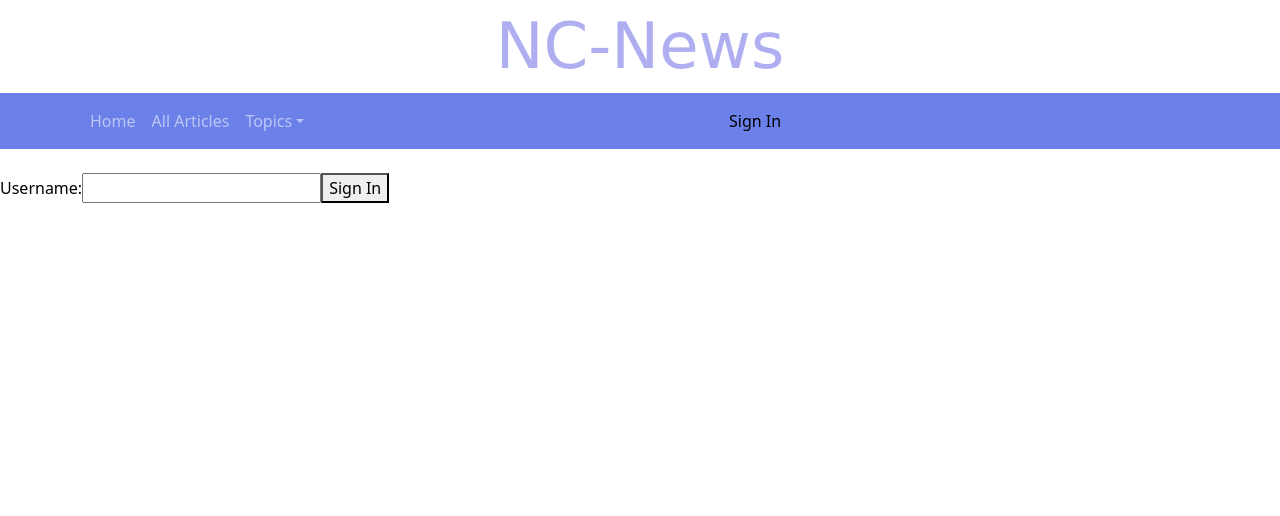
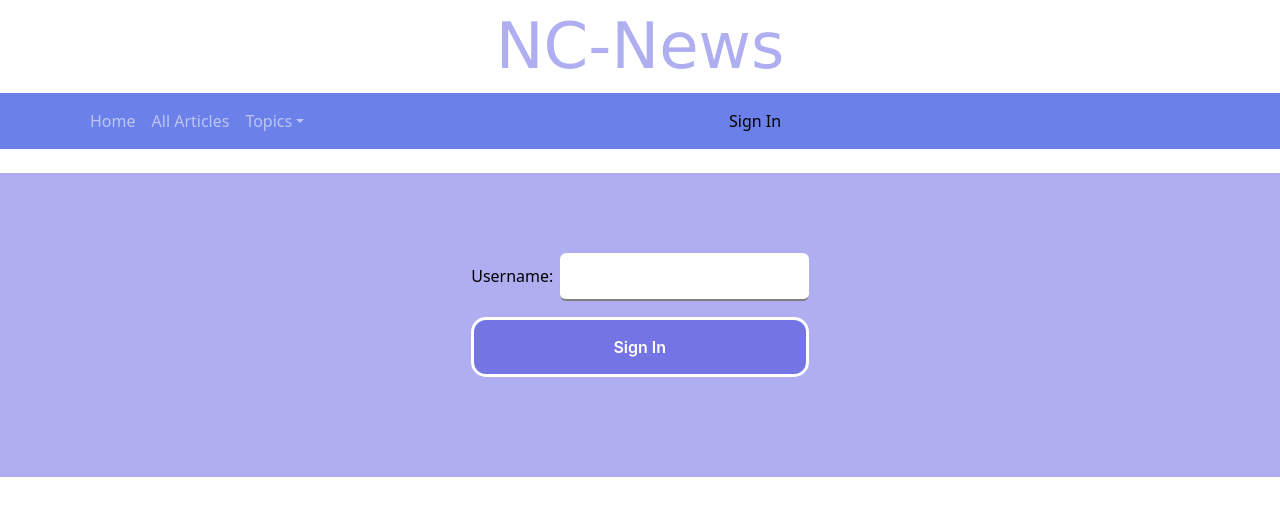
Before and after one commit to rachelkwok00/fe-nc-news, a React (Vite) app: page /account in a window 1280 px wide. Shown: the top 516 px of the page. Built offline with nearby package versions, Linux system fonts and the light colour scheme.

Commit message:
In this commit I have added styling to the all article page and the sign in page

```diff
--- a/CSS/Comment.css
+++ /dev/null
@@ -1,3 +0,0 @@
-p {
-    color: green;
-}
--- a/src/App.css
+++ b/src/App.css
@@ -34,15 +34,16 @@ ul {
   margin-left: auto;
 }
 
+/* all articles page */
+
 #article-container{
 
   display: grid;
   grid-template-columns: repeat(3, 1fr);
   margin-bottom: 1rem;
-
 }
 
-#article-card-container{
+.article-card-container{
   border-width: 0.2rem;
   box-shadow: 0.2rem 0.2rem 0.2rem #e4e4e4;
   border-radius: 1rem;
@@ -58,18 +59,24 @@ ul {
  background-color: rgb(174, 174, 240);
 }
 
-#article-card-container h2{
-  text-decoration: none;
-  color: #ffffff;
+#article-card-container .card-title{
+  color: #1a1a1a;
  }
 
 #article-card-container img{
   height: 10rem;
 }
 
+.author-container{
+  margin-bottom: 1rem;
+  color: #818181;
+}
 
+svg {
+ margin: 0.4rem;
 
-
+}
+/*
 @media screen and (max-width: 1200px) {
   #article-container{
     display: grid;
@@ -86,7 +93,7 @@ ul {
 
 
   }
-}
+}*/
 
 
 
@@ -130,9 +137,14 @@ background-color: #ebe7ff;
   height: 2.8rem;
 }
 /* article card */
+/* .icon-container{
 
+} */
 
 /* article */
+#single-article-container h2{
+padding-top: 1rem;
+}
 
 #single-article-container .topic{
   color: rgb(116, 116, 229);
@@ -149,17 +161,23 @@ background-color: #ebe7ff;
 
 #single-article-container img{
   margin-bottom: 1rem;
+  border-radius: 1rem;
 }
+ /* voting in single article */
 
 #button-voting-container {
   display: flex;
   align-items: center;
   justify-content: center;
+  padding-top: 1rem;
   }
 
   #button-voting-container button{
    background-color: white;
    font-size: 1.2rem;
+   border-radius: 1rem;
+   height: 3rem;
+   width: 3rem;
     }
 
     #button-voting-container button:hover {
@@ -174,14 +192,11 @@ background-color: #ebe7ff;
         transform: translateY(4px)
          }
 
-   #button-voting-container button a{
-      color:  rgb(116, 116, 229);
-      font-size: 150%
-
-      }
 
 #button-voting-container p{
-  padding: 1rem;
+  padding-left: 1rem;
+  padding-right: 1rem;
+  padding-top: 1rem;
   color: white;
   font-weight: bolder;
 
@@ -231,6 +246,7 @@ background-color: #ebe7ff;
 
 h2{
 color: white;
+padding-top: 0.6rem;
 }
 
 #new-comment-container{
@@ -238,6 +254,7 @@ color: white;
   border-color: rgb(255, 255, 255) ;
   border-style: solid;
 }
+
 #comments-container{
   border-color: rgb(255, 255, 255) ;
   border-style: solid;
@@ -253,6 +270,7 @@ color: white;
 .new-comment-container{
   background-color: rgb(255, 255, 255, 0.5);
   padding-top: 2rem;
+  padding-bottom: 2rem;
   margin-left: 2rem;
   margin-right: 2rem;
   border-radius: 2rem;
@@ -276,6 +294,13 @@ color: white;
 .new-comment-container button{
  background-color: rgb(116, 116, 229);
  font-weight: bold;
+ font-size: larger;
+letter-spacing: 0.03rem;
+ height: 4rem;
+ width: 13rem;
+ border-radius: 1rem;
+ border: solid 3px white;
+ color: white;
 }
 
 .new-comment-container button:hover {
@@ -292,7 +317,6 @@ color: white;
 
 .new-comment-container p{
   font-weight: bold;
-  color: red;
   padding-bottom: 2rem;
  }
 
@@ -331,3 +355,87 @@ margin-left: 2rem;
 margin-right: 0.1rem;
 color: rgb(79, 79, 79);
  }
+
+
+ /* loading spinner */
+
+.loading-spinner-container {
+  display: flex;
+  align-items: center;
+  justify-content: center;
+  height: 100vh;
+}
+
+/* Sign in page */
+
+.sign-in-container{
+  display: flex;
+  justify-content: center;
+  height: 19rem;
+  background-color:#aeaef0;
+}
+
+.sign-in-container label{
+   justify-content: center;
+ margin-right: 0.4rem;
+ padding-top: 5.7rem;
+}
+
+.sign-in-container #input-username{
+  height: 3rem;
+  border-radius: 0.4rem;
+  padding-left: 1rem;
+  border: none;
+  border-bottom: 2.5px solid rgb(128, 128, 128);
+}
+
+.sign-in-container .button-container{
+  display: flex;
+  justify-content: center;
+  margin-top: 1rem;
+}
+
+.sign-in-container #signin-button {
+  appearance: none;
+  background-color: rgb(116, 116, 229);
+  border: 3px solid #ffffff;
+  border-radius: 15px;
+  box-sizing: border-box;
+  color: #ffffff;
+  cursor: pointer;
+  display: inline-block;
+  font-family: Roobert,-apple-system,BlinkMacSystemFont,"Segoe UI",Helvetica,Arial,sans-serif,"Apple Color Emoji","Segoe UI Emoji","Segoe UI Symbol";
+  font-size: 16px;
+  font-weight: 600;
+  line-height: normal;
+  margin: 0;
+  min-height: 60px;
+  min-width: 0;
+  outline: none;
+  padding: 16px 24px;
+  text-align: center;
+  text-decoration: none;
+  transition: all 300ms cubic-bezier(.23, 1, 0.32, 1);
+  user-select: none;
+  -webkit-user-select: none;
+  touch-action: manipulation;
+  width: 100%;
+  will-change: transform;
+}
+
+.sign-in-container #signin-button:disabled {
+  pointer-events: none;
+}
+
+.sign-in-container #signin-button:hover {
+  color: #fff;
+  background-color: rgb(82, 82, 161);
+  box-shadow: rgba(0, 0, 0, 0.25) 0 8px 15px;
+  transform: translateY(-2px);
+}
+
+.sign-in-container #signin-button:active {
+  box-shadow: none;
+  transform: translateY(0);
+
+}
--- a/src/Components/AddComment.jsx
+++ b/src/Components/AddComment.jsx
@@ -2,7 +2,6 @@ import React, { useContext, useEffect, useState } from "react";
 import { UserContext } from "../Contexts/UserContext";
 import { deleteComment, postComment } from "./Utils/apis";
 import NewComment from "./NewComment";
-import "../../CSS/Comment.css";
 import Alert from "react-bootstrap/Alert";
 import { Button } from "react-bootstrap";
 import DeleteCommentButton from "./DeleteCommentButton";
--- a/src/Components/ArticleCard.jsx
+++ b/src/Components/ArticleCard.jsx
@@ -7,26 +7,41 @@ import Stack from "react-bootstrap/Stack";
 
 export default function ArticleCard(article) {
   return (
+    <div className="article-card-container">
       <Card style={{ width: "18rem" }}>
         <Card.Body>
           <Card.Link as={Link} to={`/articles/${article.article.article_id}`}>
-          <Card.Title>{article.article.title}</Card.Title>
+            <Card.Title className="card-title">
+              {article.article.title}
+            </Card.Title>
           </Card.Link>
         </Card.Body>
-      <Badge pill bg="secondary" style={{ marginBottom: "10px" , width:"100px"}}>
+        <div className="badge-container">
+          <Badge
+            pill
+            bg="secondary"
+            style={{ marginBottom: "10px", width: "100px" }}
+          >
             {article.article.topic}
           </Badge>
+        </div>
         <Card.Img variant="top" src={article.article.article_img_url} />
 
         <ListGroup className="list-group-flush">
           <Card.Body>
-          {article.article.author}
+            <div className="author-container">{article.article.author}</div>
+
             <ListGroup.Item>
-            <HeartSvg /> {article.article.votes}
-            <CommentSvg /> {article.article.comment_count}
+              <div>
+              <HeartSvg/> {article.article.votes}
+              </div>
+              <div>
+              <CommentSvg/>{article.article.comment_count}
+              </div>
             </ListGroup.Item>
           </Card.Body>
         </ListGroup>
       </Card>
+    </div>
   );
 }
--- a/src/Components/LoadingSpinner.jsx
+++ b/src/Components/LoadingSpinner.jsx
@@ -1,5 +1,5 @@
 import Spinner from "react-bootstrap/Spinner";
 
 export default function LoadingSpinner() {
-  return <Spinner animation="border" />;
+  return <div className="loading-spinner-container"><Spinner animation="border" /></div>;
 }
--- a/src/Components/SignIn.jsx
+++ b/src/Components/SignIn.jsx
@@ -2,6 +2,7 @@ import React, { useEffect, useState, useContext } from 'react'
 import { getUsername } from './Utils/apis';
 import { UserContext } from '../Contexts/UserContext';
 import Alert from 'react-bootstrap/Alert';
+import Button from 'react-bootstrap/Button';
 
 export default function SignIn() {
 
@@ -33,9 +34,9 @@ useEffect(()=>{
 },[attemptSignIn])
 
   return (
-    <>
+    <div className="sign-in-container">
       <form onSubmit={checkUsername}>
-        <label htmlFor="input-username">Username:</label>
+        <label htmlFor="input-username">Username: </label>
         <input
           id="input-username"
           onChange={(e) => {
@@ -43,13 +44,16 @@ useEffect(()=>{
           }}
           value={username}
         />
-        <button id="signin-button">Sign In</button>
-
+        <div className="button-container">
+          <button id="signin-button">Sign In</button>
+        </div>
 
         {alert && signIn ? (
-          <Alert variant="success">
-            <Alert.Heading>{`Signed in as ${username}`} </Alert.Heading>
-          </Alert>
+          <div className="alert">
+            <Alert variant="success">
+              <Alert.Heading>{`Signed in as ${username}`} </Alert.Heading>
+            </Alert>
+          </div>
         ) : null}
 
         {alert && !signIn ? (
@@ -58,6 +62,6 @@ useEffect(()=>{
           </Alert>
         ) : null}
       </form>
-    </>
+    </div>
   );
 }
--- a/src/Components/SingleArticle.jsx
+++ b/src/Components/SingleArticle.jsx
@@ -32,7 +32,6 @@ export default function SingleArticle() {
 
   return (
     <div>
-      {" "}
       <div id="single-article-container">
         <h2>{article.title}</h2>
         <p className="topic">{article.topic}</p>
@@ -42,7 +41,7 @@ export default function SingleArticle() {
         <p className="article-body">{article.body}</p>
 
         <p className="article-info">
-          written by: {article.author} on{" "}
+          written by: {article.author} on&nbsp;
           <Timestamp date={article.created_at} />
         </p>
       </div>
```
Also changed, not shown: CSS/Navbar.css (deleted). Lines whose indentation alone changed are shown as unchanged.
